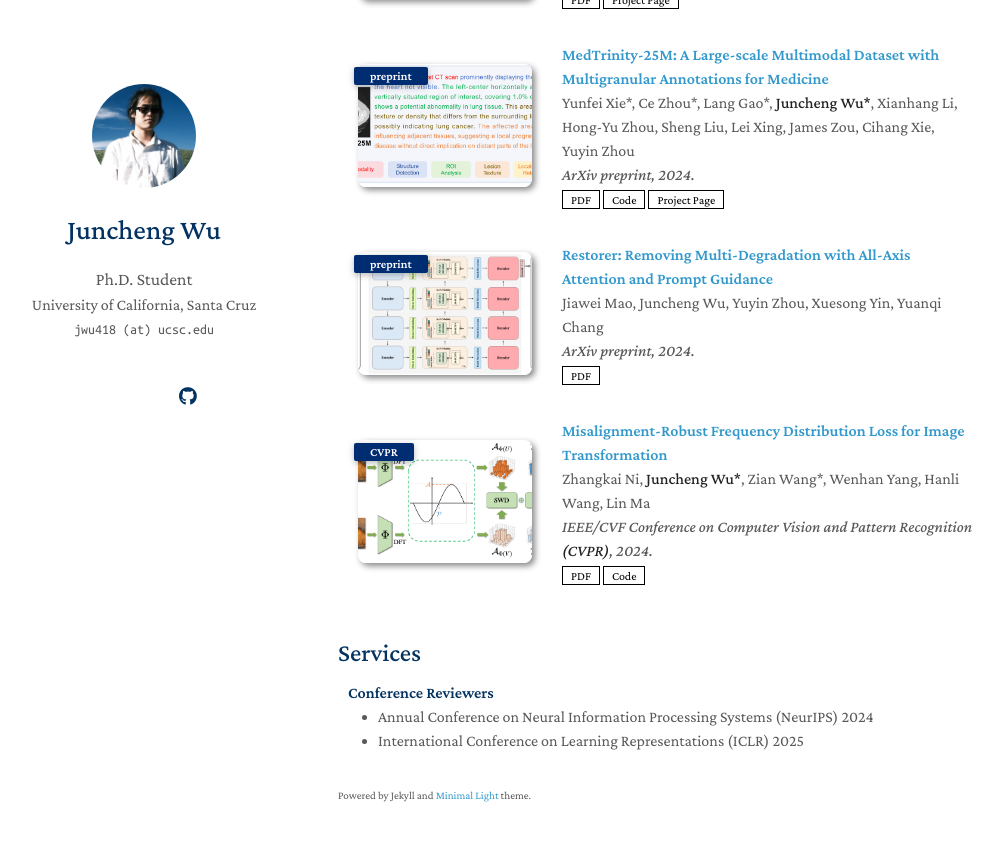
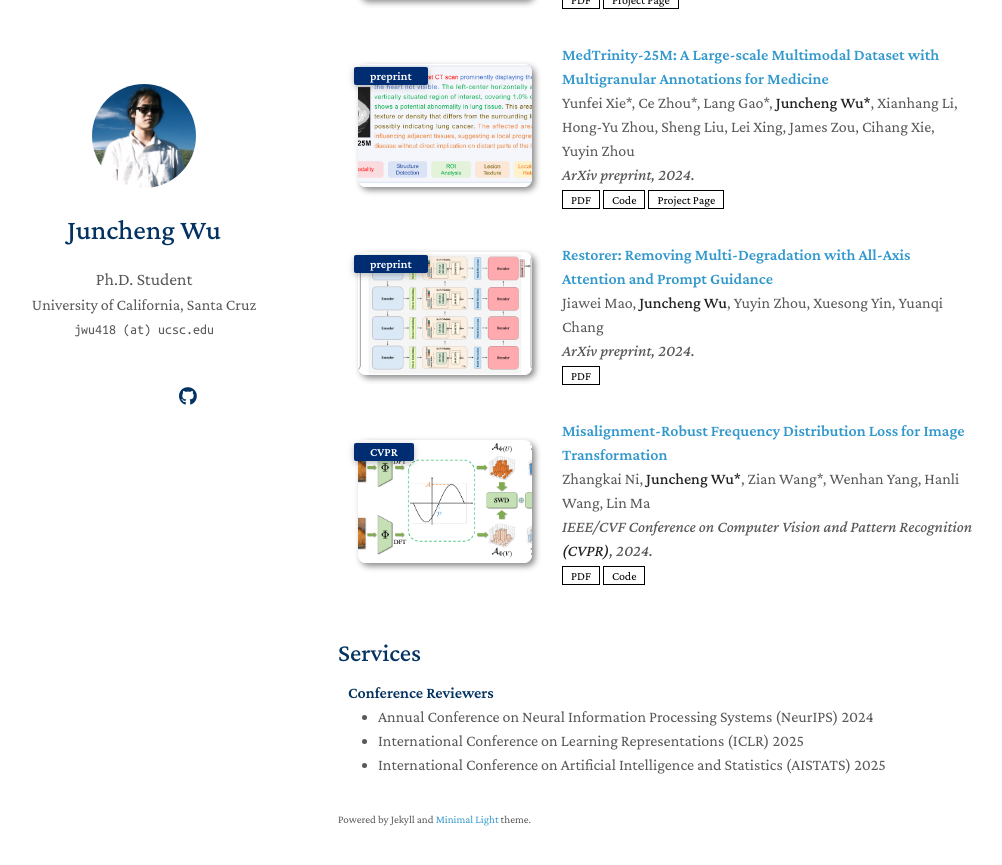
Before and after one commit to Chtholly17/Chtholly17.github.io, a Jekyll site: the page built from index.md, in a window 1280 px wide and 900 px high, scrolled down 988 px. Shown: the top 865 px of the window, without its empty margins (132-1134 px from the left). Built offline with Jekyll 4.4.1, drawn with Linux system fonts in a browser that asks for light colours; a style sheet for code colours, icons or effects is not loaded; our own code applies the rules of GitHub Pages for plain Markdown files.

Commit message:
update services

```diff
--- a/_data/publications.yml
+++ b/_data/publications.yml
@@ -26,7 +26,7 @@ main:
     image: ./assets/img/MedTrinity.png
 
   - title: "Restorer: Removing Multi-Degradation with All-Axis Attention and Prompt Guidance"
-    authors: Jiawei Mao, Juncheng Wu, Yuyin Zhou, Xuesong Yin, Yuanqi Chang
+    authors: Jiawei Mao, <strong>Juncheng Wu</strong>, Yuyin Zhou, Xuesong Yin, Yuanqi Chang
     conference_short: preprint
     conference: ArXiv preprint, 2024.
     pdf: https://arxiv.org/abs/2406.12587
--- a/_includes/services.md
+++ b/_includes/services.md
@@ -4,5 +4,6 @@
 
 <ul style="margin:0 0 5px;">
   <li><a href="https://neurips.cc/"><autocolor>Annual Conference on Neural Information Processing Systems (NeurIPS) 2024</autocolor></a></li>
-  <li><a href="https://iclr.cc/Conferences/2025"><autocolor>International Conference on Learning Representations (ICLR) 2025</autocolor></a></li>
+  <li><a href="https://iclr.cc/"><autocolor>International Conference on Learning Representations (ICLR) 2025</autocolor></a></li>
+  <li><a href="https://aistats.org/"><autocolor>International Conference on Artificial Intelligence and Statistics (AISTATS) 2025</autocolor></a></li>
 </ul>
```
